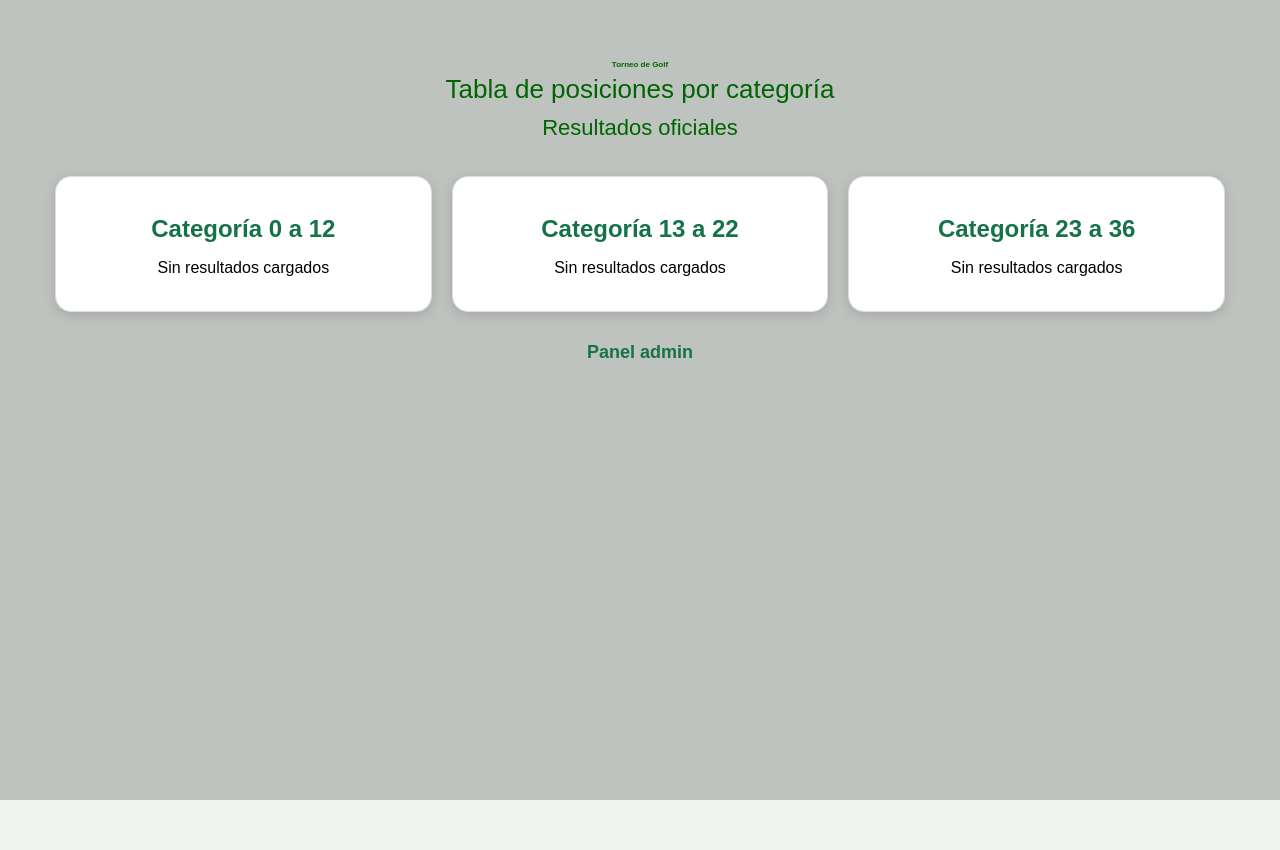
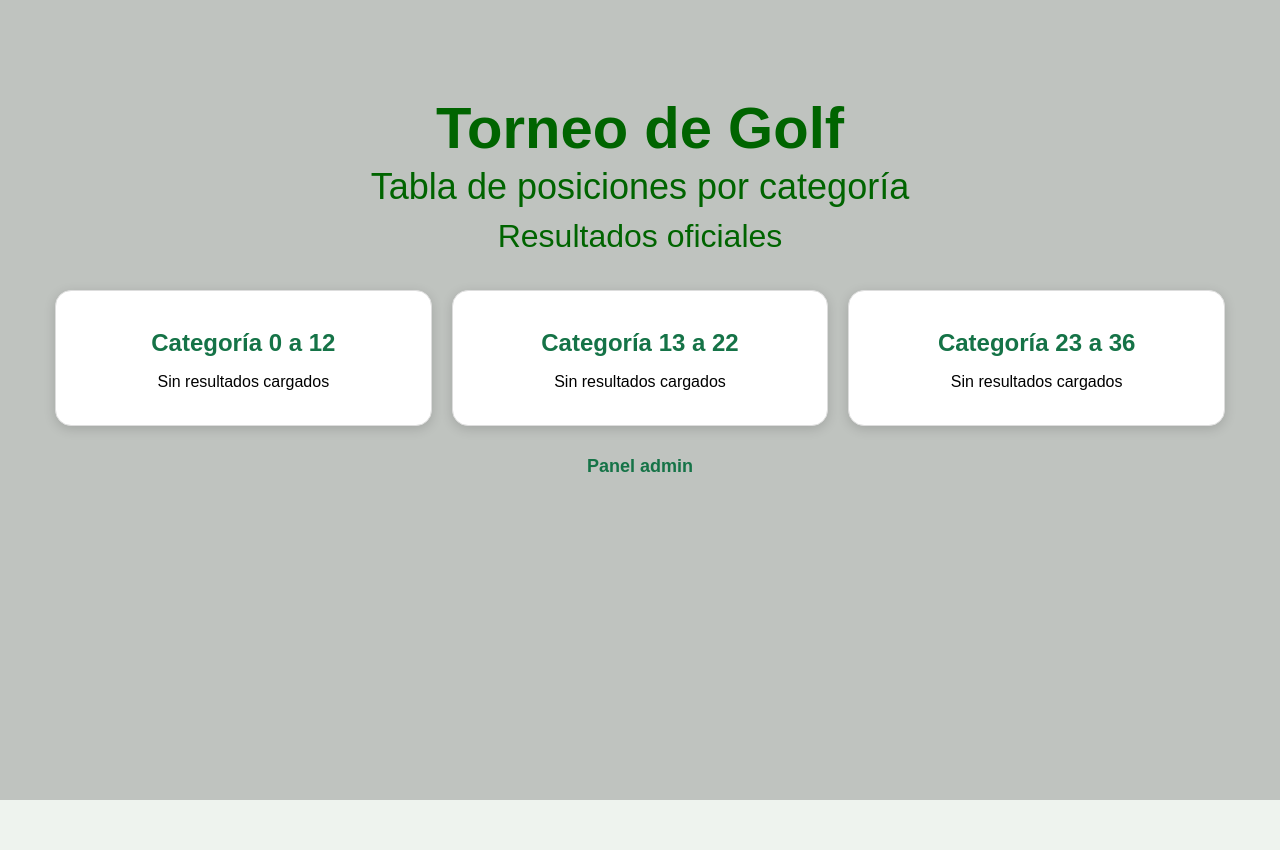
Before and after one commit to El-gordo-toni/carga-de-datos, a Flask app: page / in a window 1280 px wide. Run offline with Flask 3, Linux system fonts and the light colour scheme; data comes from the database, SQL or seed files in the repository; data that the repository does not hold is empty; some libraries are stand-ins or nearby versions.

Commit message:
Update index.html

```diff
--- a/templates/index.html
+++ b/templates/index.html
@@ -44,21 +44,21 @@
 
         h1 {
             text-align: center;
-            font-size: 8px;
+            font-size: 58px;
             margin-bottom: 5px;
             color: darkgreen;
         }
 
         .subtitulo {
             text-align: center;
-            font-size: 26px;
+            font-size: 36px;
             color: darkgreen;
             margin-bottom: 10px;
         }
 
         .subtitulo2 {
             text-align: center;
-            font-size: 22px;
+            font-size: 32px;
             color: darkgreen;
             margin-bottom: 35px;
         }
```
